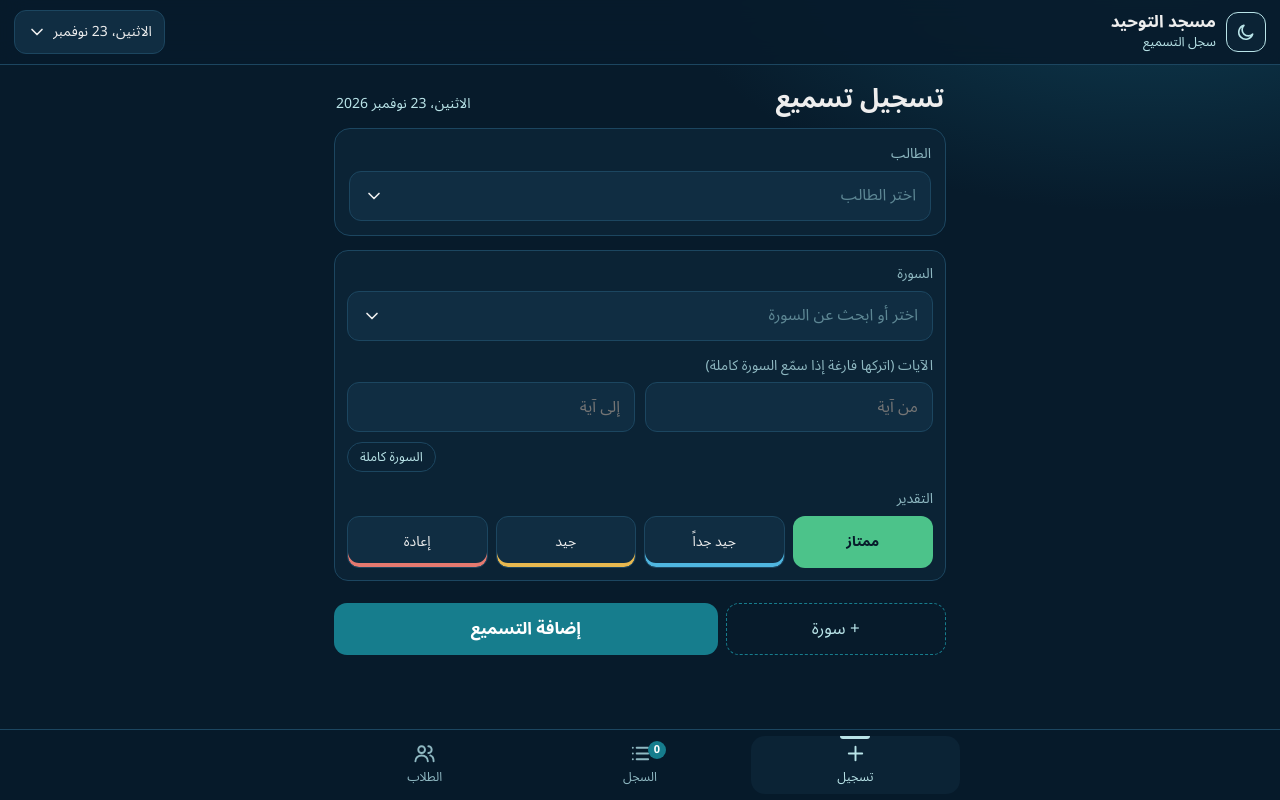
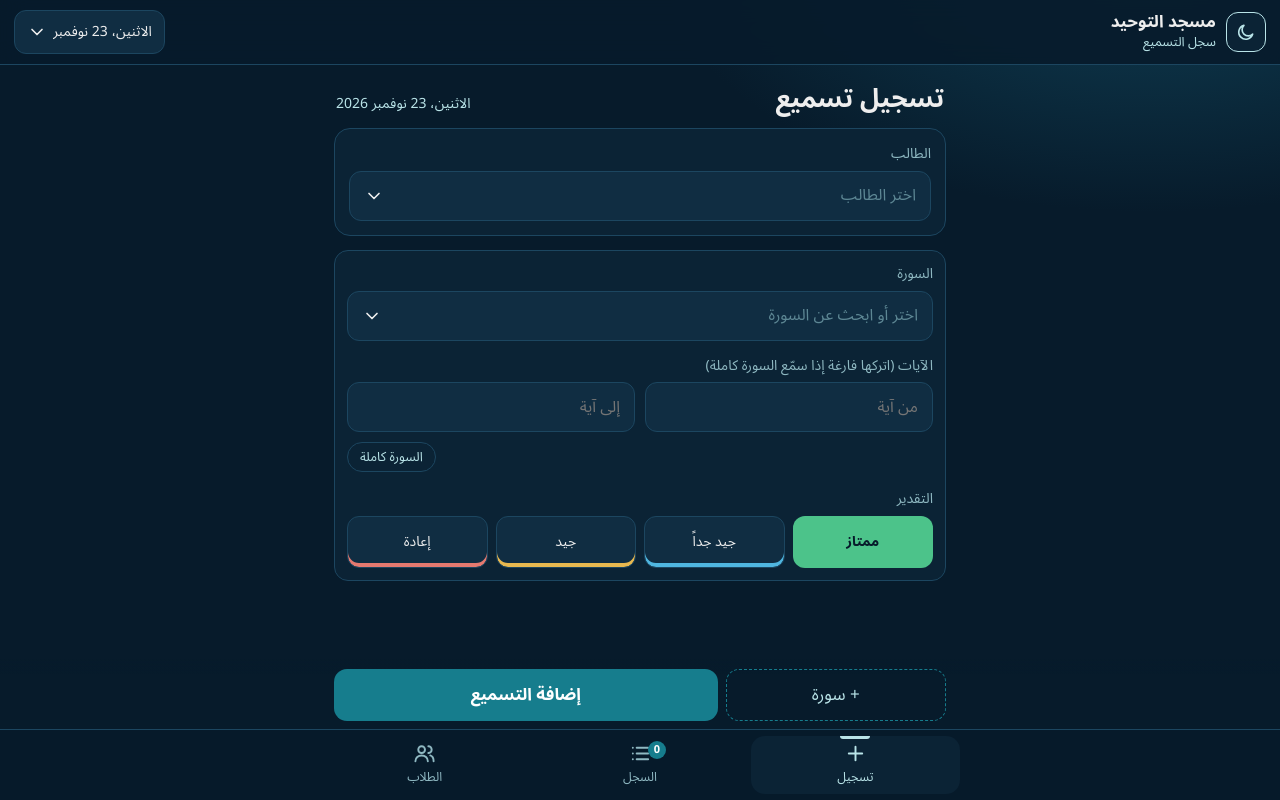
Before and after one commit to X6Dev/Tasmeepwa, a plain HTML site: page index.html in a window 1280 px wide. Drawn offline with Linux system fonts and the light colour scheme.

Commit message:
Add files via upload

```diff
--- a/index.html
+++ b/index.html
@@ -74,7 +74,7 @@ button.in{display:flex;align-items:center;justify-content:space-between;cursor:p
 .pr .sub{color:var(--tx);white-space:normal}
 .blk{border:1px solid var(--bd);border-radius:14px;padding:12px;margin-bottom:12px;background:#09202f}
 .bh{display:flex;justify-content:space-between;align-items:center;margin-bottom:8px;color:var(--gold);font-weight:700}
-.abar{position:sticky;bottom:calc(76px + env(safe-area-inset-bottom));z-index:10;display:flex;flex-wrap:wrap;gap:8px;padding:10px 0 4px;background:linear-gradient(to top,var(--bg) 78%,transparent)}.abar #more{flex:0 0 36%;padding:0 8px}.abar #add{flex:1}.abar #cancel{flex:1 1 100%}.blk.sm{display:flex;align-items:center;gap:4px;padding:4px 6px}.pc{flex:1;min-width:0;display:flex;align-items:center;gap:10px;min-height:48px;background:none;border:0;color:var(--tx);font:inherit;text-align:start;cursor:pointer;padding:0 6px}.pc .n{flex:none;width:26px;height:26px;border-radius:50%;background:var(--s2);color:var(--gold);display:grid;place-items:center;font-size:13px;font-weight:700}.pc .t{flex:1;min-width:0;overflow:hidden;text-overflow:ellipsis;white-space:nowrap}.ghost{background:transparent;border:1.5px dashed var(--em);color:var(--gold)}
+.abar{position:fixed;left:0;right:0;bottom:calc(71px + env(safe-area-inset-bottom));z-index:25;display:flex;flex-wrap:wrap;gap:8px;padding:10px max(14px,calc((100% - 612px)/2)) 8px;background:linear-gradient(to top,var(--bg) 78%,transparent)}#v-rec{padding-bottom:90px}.abar #more{flex:0 0 36%;padding:0 8px}.abar #add{flex:1}.abar #cancel{flex:1 1 100%}.blk.sm{display:flex;align-items:center;gap:4px;padding:4px 6px}.pc{flex:1;min-width:0;display:flex;align-items:center;gap:10px;min-height:48px;background:none;border:0;color:var(--tx);font:inherit;text-align:start;cursor:pointer;padding:0 6px}.pc .n{flex:none;width:26px;height:26px;border-radius:50%;background:var(--s2);color:var(--gold);display:grid;place-items:center;font-size:13px;font-weight:700}.pc .t{flex:1;min-width:0;overflow:hidden;text-overflow:ellipsis;white-space:nowrap}.ghost{background:transparent;border:1.5px dashed var(--em);color:var(--gold)}
 .dl{color:var(--red);border-color:#5b3a44}
 .row.add{color:var(--gold);border:1.5px dashed var(--em);margin-bottom:6px}
 .stats{display:grid;grid-template-columns:1fr 1fr;gap:8px;margin-bottom:6px}
```
